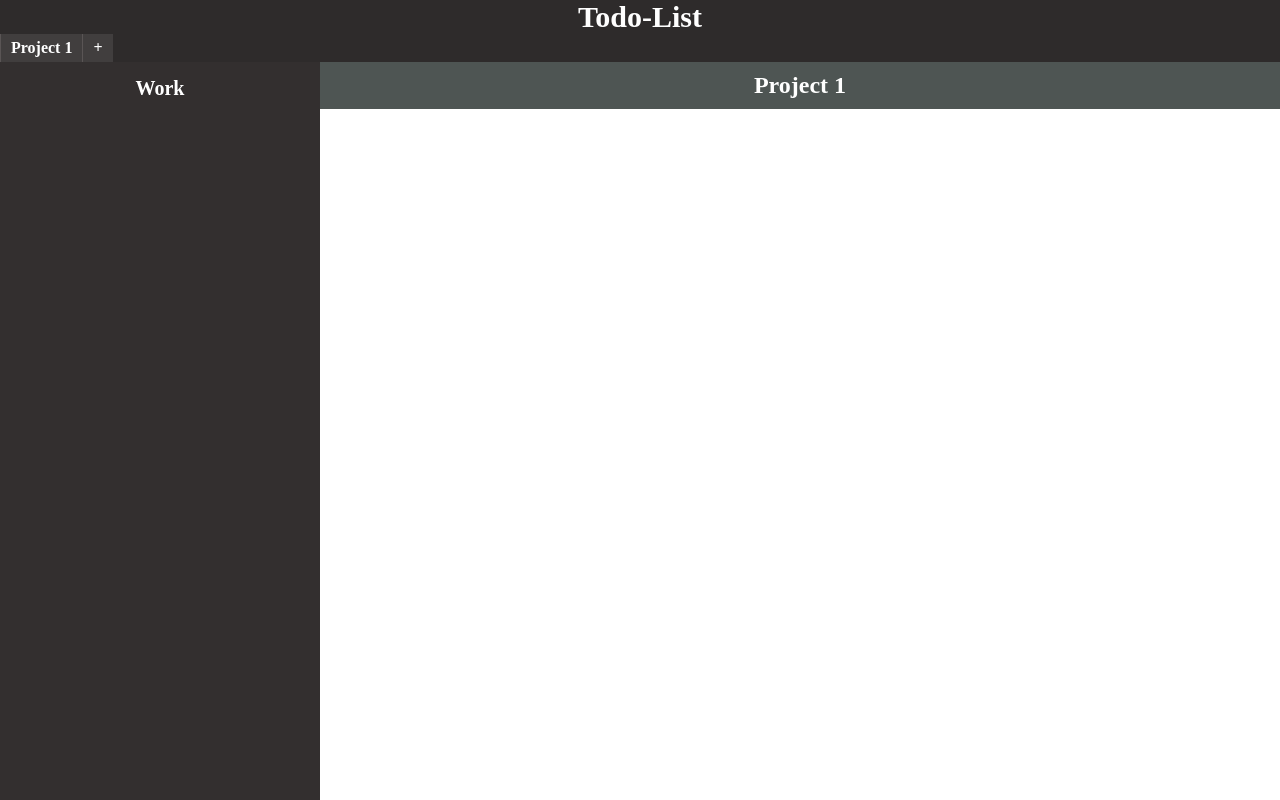
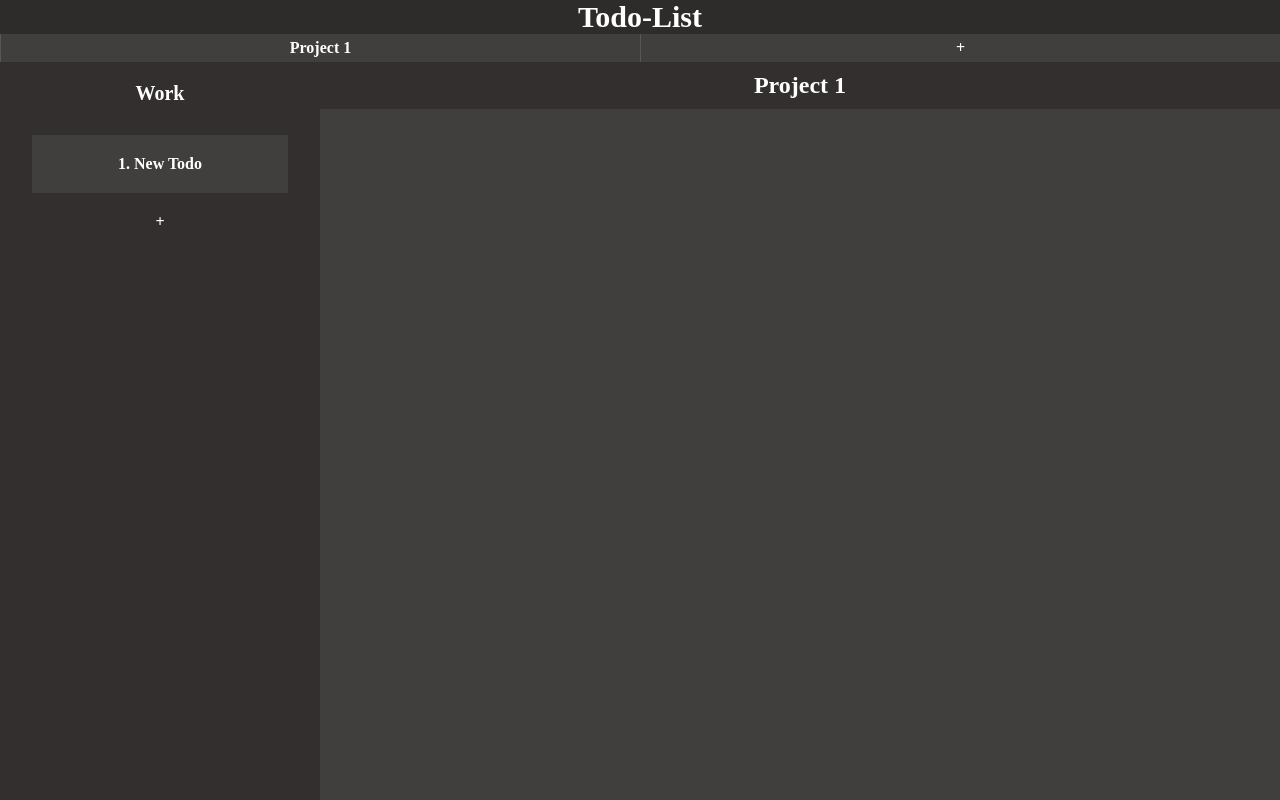
Before and after one commit to vbv-nyk/todo-list, a website built with webpack: page dist/index.html in a window 1280 px wide. Built offline with Linux system fonts and the light colour scheme.

Commit message:
Add functionality add todos

```diff
--- a/src/styles.css
+++ b/src/styles.css
@@ -3,10 +3,10 @@
     margin: 0;
 }
 .body{
+    display: grid;
     height: 100vh;
-    display: grid;
     grid-template-columns: 1fr 3fr;
-    grid-template-rows: max-content max-content auto;
+    grid-template-rows: max-content max-content ;
 }
 
 .top-bar{
@@ -27,45 +27,66 @@
 }
 
 .top-bar .tab-bar{
-    display: flex;
-
+    display: grid;
+    grid-template-columns: repeat(auto-fit,minmax(200px,1fr));
 }
 
 .tab-container{
     grid-row: 2/3;
-    display: flex;
 }
 .tab-bar .tab-item, .add-tab{
-    display: flex;
     background-color: rgb(65, 62, 62);
-    justify-content: center;
-    align-items: center;
+    text-align: center;
     padding: 5px 10px;
     border-left: 1px rgb(90, 85, 85) solid;
 }
 
+.tab-bar .add-tab{
+    grid-column: -1/-2;
+    grid-row: -1/-2;
+}
 
 .side-bar{
     grid-template-columns: 1/2;
     grid-row: 3/4;
+    height: 100%;
     background-color: rgb(51, 47, 47);
+}
+
+.side-bar .name{
     color: white;
     text-align: center;
     font-size: 20px;
     font-weight: bold;
-    padding: 15px;
+    padding: 20px;
 }
+
+.side-bar .work-container,.add-todo{
+    color: white;
+    font-weight: 700;
+    text-align: center;
+    padding: 10px 0px;
+}
+
+.work-container .todo-item{
+    padding: 20px 0px;
+    width: 80%;
+    background-color: rgb(65, 62, 62);
+    margin: auto;
+}
+
 
 .main-container{
     grid-row: 3/4;
     grid-column: 2/3;
+    background-color: rgb(65, 62, 62);
     display: grid;
     grid-template-rows: max-content auto;
-
 }
 
 .main-container .work-name{
-    background-color:rgb(78, 85, 83) ;
+    background-color: rgb(51, 47, 47);
+
     text-align: center;
     color: white;
     font-weight: bold;
```
Also changed, not shown: dist/index.html, dist/main.js.
